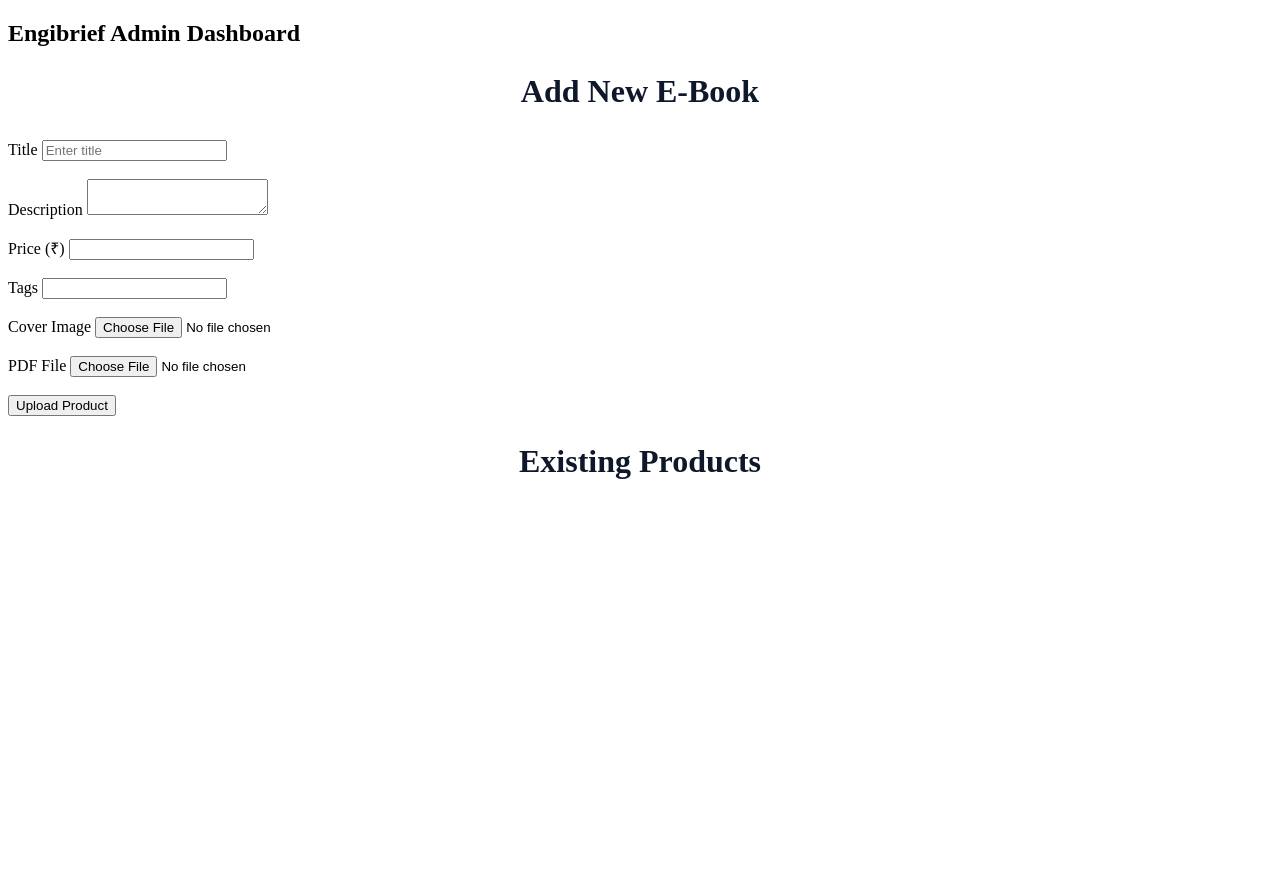
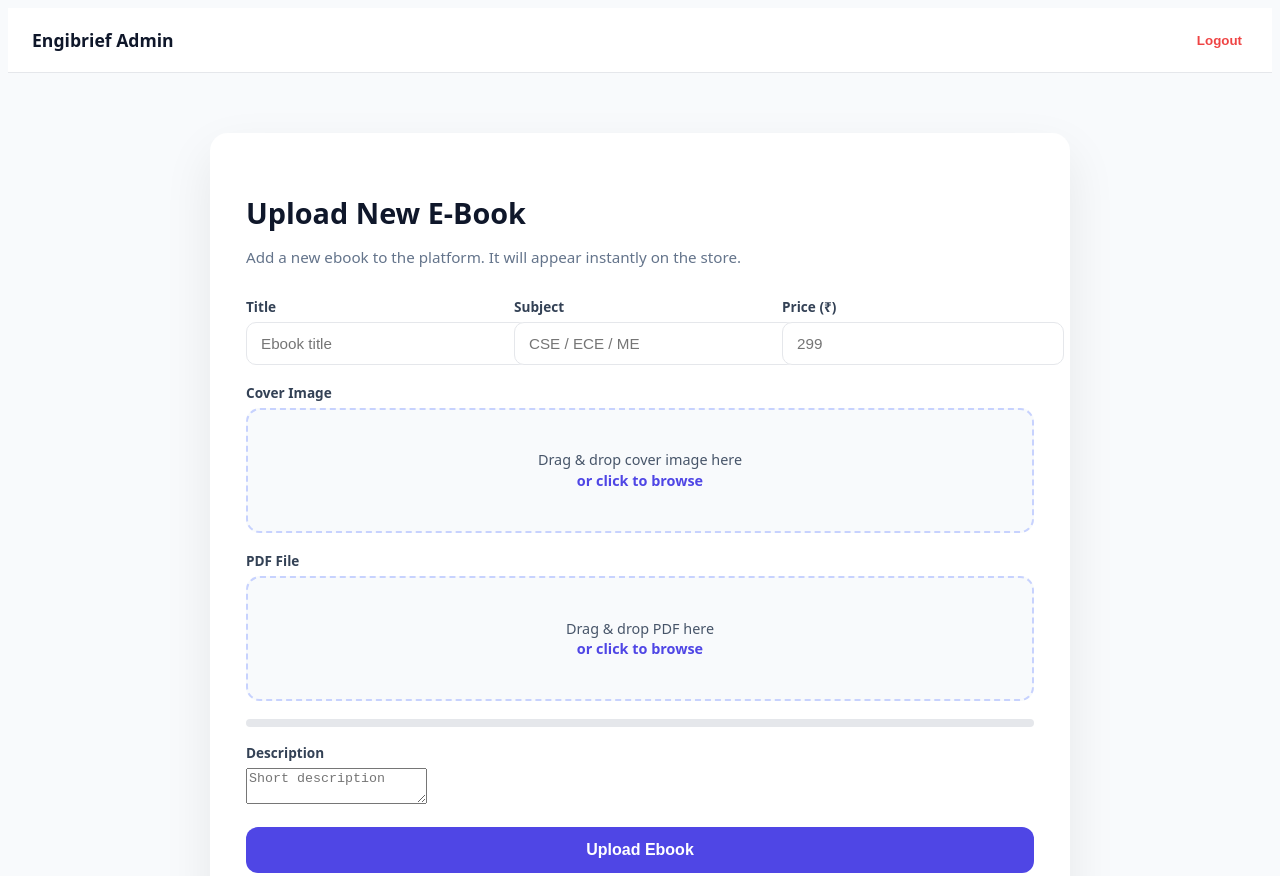
Before and after one commit to dhrax21/engibrief-notes-selling-platform, a website with bundled scripts: page admin.html in a window 1280 px wide. Shown: the top 876 px of the page. Before the commit the page ends 800 px from the top, so only its background shows below. Built offline with nearby package versions, Linux system fonts and the light colour scheme; no server answers.

Commit message:
firebase admin functionality

```diff
--- a/admin.html
+++ b/admin.html
@@ -2,74 +2,93 @@
 <html lang="en">
 <head>
   <meta charset="UTF-8" />
-  <meta name="viewport" content="width=device-width, initial-scale=1.0">
-  <title>Engibrief Admin</title>
-  <link rel="stylesheet" href="styles.css">
+  <meta name="viewport" content="width=device-width, initial-scale=1.0" />
+  <title>Admin Dashboard – Engibrief</title>
+  <link rel="stylesheet" href="styles.css" />
 </head>
 
-<body>
+<body class="admin-body">
 
-<header class="admin-navbar">
-  <h2>Engibrief Admin Dashboard</h2>
-</header>
+  <!-- TOP BAR -->
+  <header class="admin-topbar">
+    <div class="admin-brand">Engibrief Admin</div>
+    <button class="admin-logout" onclick="logoutUser()">Logout</button>
+  </header>
 
-<section class="admin-container">
+  <!-- MAIN -->
+  <main class="admin-main">
 
-  <h2 class="section-title">Add New E-Book</h2>
+    <!-- CARD -->
+    <section class="admin-card">
 
-  <!-- ❌ NO AUTO SUBMIT -->
-  <form id="addProductForm" class="admin-form" onsubmit="return false;">
+      <h2 class="admin-title">Upload New E-Book</h2>
+      <p class="admin-subtitle">
+        Add a new ebook to the platform. It will appear instantly on the store.
+      </p>
 
-    <div class="form-group">
-      <label>Title</label>
-      <input type="text" id="title" placeholder="Enter title">
-    </div>
+        <form id="addProductForm" class="admin-form">
 
-    <div class="form-group">
-      <label>Description</label>
-      <textarea id="description"></textarea>
-    </div>
 
-    <div class="form-row">
-      <div class="form-group half">
-        <label>Price (₹)</label>
-        <input type="number" id="price">
-      </div>
 
-      <div class="form-group half">
-        <label>Tags</label>
-        <input type="text" id="tags">
-      </div>
-    </div>
+        <!-- TEXT INPUTS -->
+        <div class="admin-grid">
+          <div class="form-group">
+            <label>Title</label>
+            <input type="text" id="title" placeholder="Ebook title" required />
+          </div>
 
-    <div class="form-group">
-      <label>Cover Image</label>
-      <input type="file" id="coverImage" accept="image/*">
-    </div>
+          <div class="form-group">
+            <label>Subject</label>
+            <input type="text" id="subject" placeholder="CSE / ECE / ME" required />
+          </div>
 
-    <div class="form-group">
-      <label>PDF File</label>
-      <input type="file" id="pdfFile" accept="application/pdf">
-    </div>
+          <div class="form-group">
+            <label>Price (₹)</label>
+            <input type="number" id="price" placeholder="299" required />
+          </div>
+        </div>
 
-    <!-- ✅ BUTTON MUST BE TYPE=BUTTON -->
-    <button
-      type="button"
-      class="admin-submit-btn"
-      onclick="uploadEbook()"
-    >
-      Upload Product
-    </button>
+        <!-- COVER IMAGE DROP ZONE -->
+        <div class="form-group">
+          <label>Cover Image</label>
+          <div class="drop-zone" data-type="image">
+            <p>Drag & drop cover image here<br><span>or click to browse</span></p>
+            <input type="file" id="coverImage" accept="image/*" hidden />
+          </div>
+        </div>
 
-  </form>
+        <!-- PDF DROP ZONE -->
+        <div class="form-group">
+          <label>PDF File</label>
+          <div class="drop-zone" data-type="pdf">
+            <p>Drag & drop PDF here<br><span>or click to browse</span></p>
+            <input type="file" id="pdfFile" accept="application/pdf" hidden />
+          </div>
+        </div>
 
-  <h2 class="section-title">Existing Products</h2>
-  <div id="adminProductList" class="admin-product-grid"></div>
+        <!-- STATUS -->
+        <div class="upload-status" id="uploadStatus"></div>
 
-</section>
+        <!-- PROGRESS -->
+        <div class="upload-progress">
+          <div class="upload-bar" id="uploadBar"></div>
+        </div>
 
-<!-- ✅ ONLY ONE SCRIPT, MODULE-BASED -->
-<script type="module" src="./app.js"></script>
+        <div class="form-group">
+          <label>Description</label>
+          <textarea id="description" placeholder="Short description"></textarea>
+        </div>
 
+        <!-- SUBMIT -->
+        <button type="submit" class="admin-submit-btn">
+          Upload Ebook
+        </button>
+
+      </form>
+
+    </section>
+  </main>
+
+  <script type="module" src="./app.js"></script>
 </body>
 </html>
--- a/app.js
+++ b/app.js
@@ -1,12 +1,13 @@
 /************************************************************
- * APP.JS – ENGIBRIEFS (CLEAN, FINAL, MODULAR)
+ * APP.JS – ENGIBRIEFS (STABLE, RESTORED)
  ************************************************************/
+console.log("🔥 app.js loaded");
 
-/* ==================== IMPORTS ==================== */
 import { firebaseConfig } from "./firebase-config.js";
 
-import { initializeApp } from
-  "https://www.gstatic.com/firebasejs/10.7.1/firebase-app.js";
+/* ==================== FIREBASE IMPORTS ==================== */
+import { initializeApp }
+from "https://www.gstatic.com/firebasejs/10.7.1/firebase-app.js";
 
 import {
   getAuth,
@@ -14,16 +15,17 @@
   signInWithEmailAndPassword,
   createUserWithEmailAndPassword,
   signOut,
+  updateProfile,
   GoogleAuthProvider,
   signInWithPopup,
-  sendPasswordResetEmail,
-  updateProfile
+  sendPasswordResetEmail
 } from "https://www.gstatic.com/firebasejs/10.7.1/firebase-auth.js";
 
 import {
   getFirestore,
   collection,
   addDoc,
+  updateDoc,
   serverTimestamp
 } from "https://www.gstatic.com/firebasejs/10.7.1/firebase-firestore.js";
 
@@ -35,54 +37,36 @@
 } from "https://www.gstatic.com/firebasejs/10.7.1/firebase-storage.js";
 
 /* ==================== INIT ==================== */
-console.log("app.js loaded");
-
 const app = initializeApp(firebaseConfig);
 const auth = getAuth(app);
 const db = getFirestore(app);
 const storage = getStorage(app);
 
-/* ==================== AUTH STATE HANDLER ==================== */
-let authHandled = false;
+/* ==================== AUTH STATE ==================== */
+onAuthStateChanged(auth, async (user) => {
+  const path = window.location.pathname;
 
-onAuthStateChanged(auth, async (user) => {
-  if (authHandled) return;
-  authHandled = true;
+  console.log("Auth state:", user ? user.email : "NO USER");
 
-  const path = window.location.pathname;
-  /* ---------- NAVBAR AUTH UI ---------- */
+  // Navbar
   const authArea = document.getElementById("authArea");
-
   if (authArea) {
     if (user) {
       authArea.innerHTML = `
-      <div class="nav-user">
-        <span class="nav-username">
-          ${user.displayName || user.email}
-        </span>
-        <a href="profile.html" class="nav-link"></a>
-        <button class="logout-btn" onclick="logoutUser()">Logout</button>
-      </div>
+        <span>${user.displayName || user.email}</span>
+        <button onclick="logoutUser()">Logout</button>
       `;
     } else {
-    authArea.innerHTML = `
-      <a href="login.html" class="login-btn">Login</a>
-    `;
+      authArea.innerHTML = `<a href="login.html">Login</a>`;
     }
   }
 
-
-  console.log("Auth state:", user ? user.email : "NO USER");
-
-  /* ---------- LOGIN PAGE ---------- */
-  if (path.includes("login.html")) {
-    if (user) {
+  // Login page redirect
+  if (path.includes("login.html") && user) {
     window.location.replace("index.html");
   }
-    return;
-  }
 
-  /* ---------- ADMIN PAGE ---------- */
+  // Admin protection
   if (path.includes("admin.html")) {
     if (!user) {
       window.location.replace("login.html");
@@ -90,33 +74,14 @@
     }
 
     const token = await user.getIdTokenResult(true);
-    console.log("Admin claims:", token.claims);
-
     if (!token.claims.admin) {
       alert("Admins only");
       window.location.replace("index.html");
-      return;
     }
-  }
-
-  /* ---------- PROFILE PAGE ---------- */
-  if (path.includes("profile.html")) {
-    if (!user) {
-      window.location.replace("login.html");
-      return;
-    }
-
-    const nameInput = document.getElementById("profileName");
-    const emailInput = document.getElementById("profileEmail");
-
-    if (nameInput) nameInput.value = user.displayName || "";
-    if (emailInput) emailInput.value = user.email || "";
   }
 });
 
 /* ==================== AUTH FUNCTIONS ==================== */
-
-// LOGIN
 async function loginUser() {
   const email = document.getElementById("loginEmail")?.value.trim();
   const password = document.getElementById("loginPassword")?.value;
@@ -134,14 +99,13 @@
   }
 }
 
-// SIGNUP
 async function signupUser() {
   const name = document.getElementById("signupName")?.value.trim();
   const email = document.getElementById("signupEmail")?.value.trim();
   const password = document.getElementById("signupPassword")?.value;
 
   if (!name || !email || !password) {
-    alert("All fields are required");
+    alert("All fields required");
     return;
   }
 
@@ -154,93 +118,98 @@
   }
 }
 
-// GOOGLE LOGIN
 async function googleLogin() {
-  try {
   const provider = new GoogleAuthProvider();
   await signInWithPopup(auth, provider);
   window.location.replace("index.html");
+}
+
+async function forgotPassword() {
+  const email = document.getElementById("loginEmail")?.value;
+  if (!email) return alert("Enter email first");
+
+  await sendPasswordResetEmail(auth, email);
+  alert("Password reset email sent");
+}
+
+async function logoutUser() {
+  await signOut(auth);
+  window.location.href = "login.html";
+}
+
+/* ==================== ADMIN UPLOAD ==================== */
+async function uploadEbook(event) {
+  event.preventDefault();
+
+  try {
+    console.log("🚀 Upload started");
+
+    const title = document.getElementById("title")?.value.trim();
+    const subject = document.getElementById("subject")?.value.trim();
+    const price = Number(document.getElementById("price")?.value);
+    const coverFile = document.getElementById("coverImage")?.files[0];
+    const pdfFile = document.getElementById("pdfFile")?.files[0];
+
+    if (!title || !subject || !price || !coverFile || !pdfFile) {
+      alert("All fields required");
+      return;
+    }
+
+    const docRef = await addDoc(collection(db, "ebooks"), {
+      title,
+      subject,
+      price,
+      isActive: true,
+      createdAt: serverTimestamp()
+    });
+
+    const coverRef = ref(storage, `ebooks/covers/${docRef.id}`);
+    await uploadBytes(coverRef, coverFile);
+    const coverURL = await getDownloadURL(coverRef);
+
+    const pdfRef = ref(storage, `ebooks/pdfs/${docRef.id}.pdf`);
+    await uploadBytes(pdfRef, pdfFile);
+    const pdfURL = await getDownloadURL(pdfRef);
+
+    await updateDoc(docRef, { coverURL, pdfURL });
+
+    alert("Ebook uploaded successfully");
+    document.getElementById("addProductForm").reset();
+
   } catch (err) {
+    console.error(err);
     alert(err.message);
   }
 }
 
-// FORGOT PASSWORD
-async function forgotPassword() {
-  const email = document.getElementById("loginEmail")?.value;
+/* ==================== DRAG & DROP ==================== */
+document.addEventListener("DOMContentLoaded", () => {
+  document.querySelectorAll(".drop-zone").forEach(zone => {
+    const input = zone.querySelector("input");
+    if (!input) return;
 
-  if (!email) {
-    alert("Enter your email first");
-    return;
-  }
+    zone.onclick = () => input.click();
 
-  try {
-    await sendPasswordResetEmail(auth, email);
-    alert("Password reset email sent");
-  } catch (err) {
-    alert(err.message);
-  }
-}
+    zone.ondragover = e => {
+      e.preventDefault();
+      zone.classList.add("drag-over");
+    };
 
-// LOGOUT
-async function logoutUser() {
-  await signOut(auth);
-  window.location.replace("login.html");
-}
+    zone.ondragleave = () => zone.classList.remove("drag-over");
 
-/* ==================== ADMIN UPLOAD ==================== */
-async function uploadEbook() {
-  try {
-    const title = document.getElementById("title")?.value.trim();
-    const description = document.getElementById("description")?.value.trim();
-    const price = Number(document.getElementById("price")?.value);
-    const tags = document.getElementById("tags")?.value
-      .split(",")
-      .map(t => t.trim())
-      .filter(Boolean);
-
-    const coverImage = document.getElementById("coverImage")?.files[0];
-    const pdfFile = document.getElementById("pdfFile")?.files[0];
-
-    if (!title || !price || !coverImage || !pdfFile) {
-      alert("All fields are required");
-      return;
-    }
-
-    if (pdfFile.type !== "application/pdf") {
-      alert("Only PDF files allowed");
-      return;
-    }
-
-    const ts = Date.now();
-
-    const coverRef = ref(storage, `ebooks/covers/${ts}-${coverImage.name}`);
-    await uploadBytes(coverRef, coverImage);
-    const coverURL = await getDownloadURL(coverRef);
-
-    const pdfRef = ref(storage, `ebooks/pdfs/${ts}-${pdfFile.name}`);
-    await uploadBytes(pdfRef, pdfFile);
-    const pdfURL = await getDownloadURL(pdfRef);
-
-    await addDoc(collection(db, "ebooks"), {
-      title,
-      description,
-      price,
-      tags,
-      coverURL,
-      pdfURL,
-      createdAt: serverTimestamp()
+    zone.ondrop = e => {
+      e.preventDefault();
+      zone.classList.remove("drag-over");
+      input.files = e.dataTransfer.files;
+      zone.querySelector("p").textContent = e.dataTransfer.files[0].name;
+    };
   });
 
-    alert("E-book uploaded successfully");
-    document.getElementById("addProductForm")?.reset();
+  const form = document.getElementById("addProductForm");
+  if (form) form.addEventListener("submit", uploadEbook);
+});
 
-  } catch (err) {
-    alert("Upload failed: " + err.message);
-  }
-}
-
-/* ==================== EXPOSE TO HTML ==================== */
+/* ==================== GLOBAL EXPORTS ==================== */
 window.loginUser = loginUser;
 window.signupUser = signupUser;
 window.googleLogin = googleLogin;
--- /dev/null
+++ b/firestore.indexes.json
@@ -0,0 +1,4 @@
+{
+  "indexes": [],
+  "fieldOverrides": []
+}
--- a/styles.css
+++ b/styles.css
@@ -880,3 +880,186 @@
     padding: 30px 22px;
   }
 }
+
+
+
+/* ================= ADMIN UI ================= */
+
+.admin-body {
+  background: #f8fafc;
+  font-family: system-ui, -apple-system, BlinkMacSystemFont;
+}
+
+/* ---------- TOP BAR ---------- */
+.admin-topbar {
+  height: 64px;
+  background: white;
+  border-bottom: 1px solid #e5e7eb;
+  display: flex;
+  align-items: center;
+  justify-content: space-between;
+  padding: 0 24px;
+}
+
+.admin-brand {
+  font-weight: 700;
+  font-size: 1.1rem;
+  color: #0f172a;
+}
+
+.admin-logout {
+  background: transparent;
+  border: none;
+  color: #ef4444;
+  font-weight: 600;
+  cursor: pointer;
+}
+
+/* ---------- MAIN ---------- */
+.admin-main {
+  max-width: 860px;
+  margin: 60px auto;
+  padding: 0 16px;
+}
+
+/* ---------- CARD ---------- */
+.admin-card {
+  background: white;
+  border-radius: 18px;
+  padding: 36px;
+  box-shadow: 0 20px 50px rgba(0,0,0,0.08);
+}
+
+.admin-title {
+  font-size: 1.8rem;
+  margin-bottom: 6px;
+  color: #0f172a;
+}
+
+.admin-subtitle {
+  font-size: 0.95rem;
+  color: #64748b;
+  margin-bottom: 30px;
+}
+
+/* ---------- FORM ---------- */
+.admin-form .form-group {
+  margin-bottom: 18px;
+}
+
+.admin-form label {
+  display: block;
+  font-size: 0.85rem;
+  font-weight: 600;
+  margin-bottom: 6px;
+  color: #334155;
+}
+
+.admin-form input {
+  width: 100%;
+  padding: 12px 14px;
+  border-radius: 10px;
+  border: 1px solid #e5e7eb;
+  font-size: 0.95rem;
+}
+
+.admin-form input:focus {
+  outline: none;
+  border-color: #4f46e5;
+}
+
+/* ---------- GRID ---------- */
+.admin-grid {
+  display: grid;
+  grid-template-columns: repeat(auto-fit, minmax(220px, 1fr));
+  gap: 16px;
+}
+
+/* ---------- UPLOAD STATUS ---------- */
+.upload-status {
+  font-size: 0.9rem;
+  margin: 12px 0;
+  color: #475569;
+}
+
+/* ---------- PROGRESS ---------- */
+.upload-progress {
+  height: 8px;
+  background: #e5e7eb;
+  border-radius: 6px;
+  overflow: hidden;
+  margin-bottom: 16px;
+}
+
+.upload-bar {
+  height: 100%;
+  width: 0%;
+  background: #4f46e5;
+  transition: width 0.3s ease;
+}
+
+/* ---------- SUBMIT ---------- */
+.admin-submit-btn {
+  width: 100%;
+  padding: 14px;
+  border-radius: 12px;
+  background: #4f46e5;
+  color: white;
+  font-weight: 600;
+  border: none;
+  cursor: pointer;
+  font-size: 1rem;
+}
+
+.admin-submit-btn:hover {
+  background: #4338ca;
+}
+
+.admin-submit-btn:disabled {
+  background: #94a3b8;
+  cursor: not-allowed;
+}
+
+/* ---------- MOBILE ---------- */
+@media (max-width: 640px) {
+  .admin-card {
+    padding: 26px 22px;
+  }
+}
+
+/* ---------- DRAG & DROP ---------- */
+.drop-zone {
+  border: 2px dashed #c7d2fe;
+  border-radius: 14px;
+  padding: 26px;
+  text-align: center;
+  cursor: pointer;
+  transition: all 0.25s ease;
+  background: #f8fafc;
+}
+
+.drop-zone p {
+  font-size: 0.9rem;
+  color: #475569;
+  line-height: 1.4;
+}
+
+.drop-zone span {
+  color: #4f46e5;
+  font-weight: 600;
+}
+
+.drop-zone.drag-over {
+  background: #eef2ff;
+  border-color: #4f46e5;
+}
+
+.drop-zone.file-selected {
+  border-style: solid;
+  background: #eef2ff;
+}
+
+.drop-zone.file-selected p {
+  color: #0f172a;
+  font-weight: 600;
+}
```
Also changed, not shown: login.html (+2 -9 lines), package.json (added, +24 -0 lines), products.html (+0 -18 lines), setAdmin.js (added, +27 -0 lines), firebase.json (added), 4 other files. Lines whose indentation alone changed are shown as unchanged.
